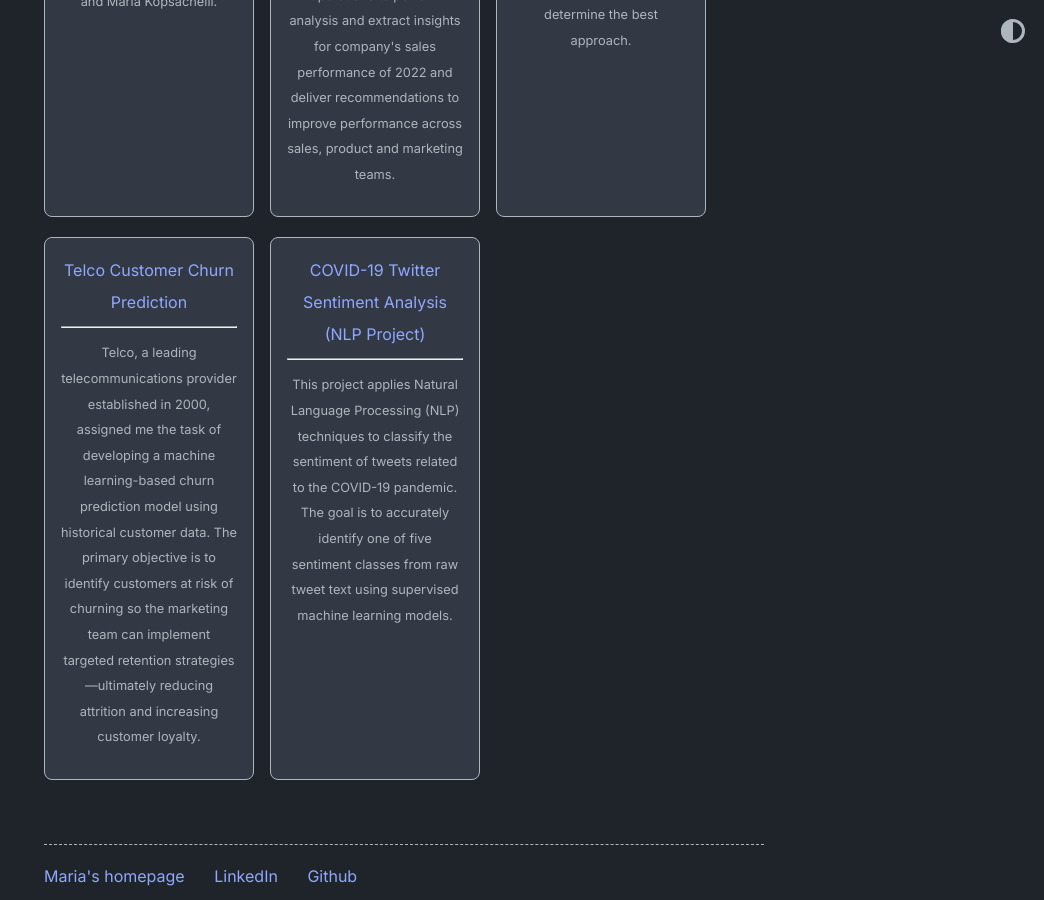
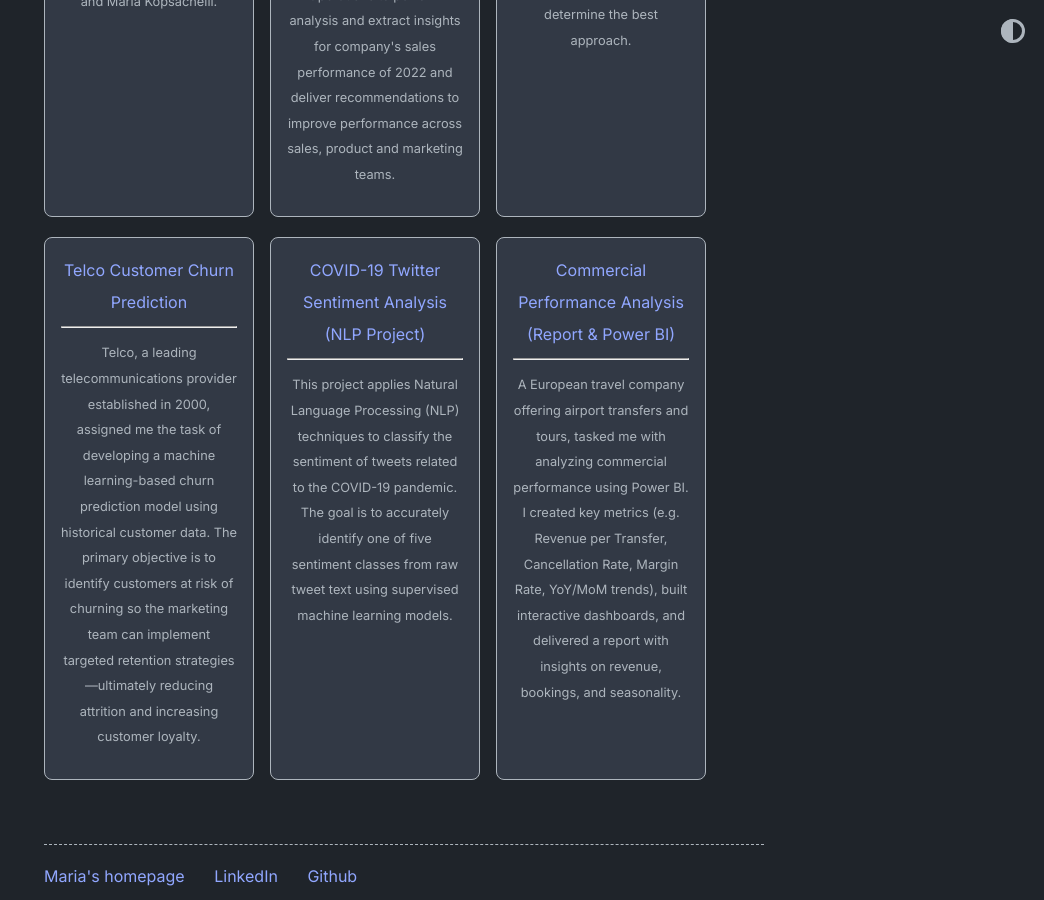
Before and after one commit to mariakopsacheili/mariakopsacheili.github.io, a Jekyll site: the page built from index.md, in a window 1280 px wide and 900 px high, scrolled down 1199 px. Shown: the whole window, without its empty margins (236-1280 px from the left). Built offline with Jekyll 4.4.1, drawn with Linux system fonts in a browser that asks for light colours.

Commit message:
Update home.yml

```diff
--- a/_data/home.yml
+++ b/_data/home.yml
@@ -43,6 +43,10 @@ project_entries:
   - title: COVID-19 Twitter Sentiment Analysis (NLP Project)
     url: https://github.com/mariakopsacheili/NLP-Twitter-Sentiment-Classification.git
     desc: This project applies Natural Language Processing (NLP) techniques to classify the sentiment of tweets related to the COVID-19 pandemic. The goal is to accurately identify one of five sentiment classes from raw tweet text using supervised machine learning models.
+
+  - title: Commercial Performance Analysis (Report & Power BI)
+    url: https://github.com/mariakopsacheili/Power-BI-Commercial-Performance-Analysis.git
+    desc: A European travel company offering airport transfers and tours, tasked me with analyzing commercial performance using Power BI. I created key metrics (e.g. Revenue per Transfer, Cancellation Rate, Margin Rate, YoY/MoM trends), built interactive dashboards, and delivered a report with insights on revenue, bookings, and seasonality.
 #old_project_entries:
  # - title: Soopr
  #   url: https://www.soopr.co
```
